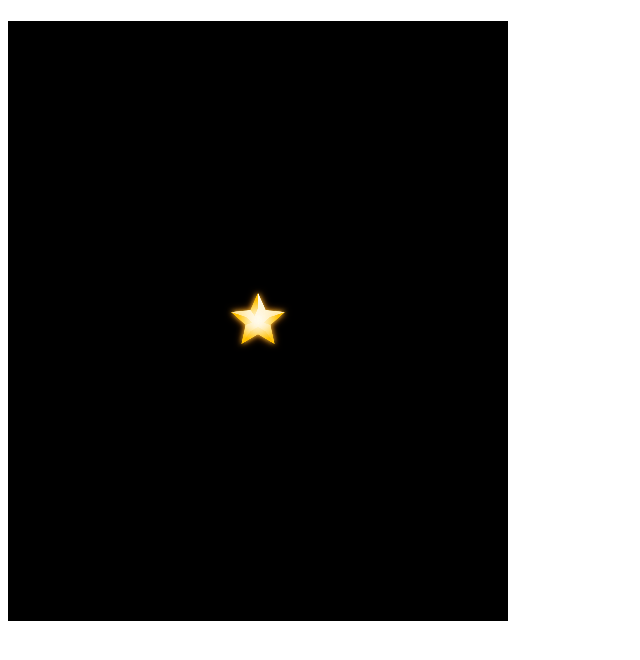
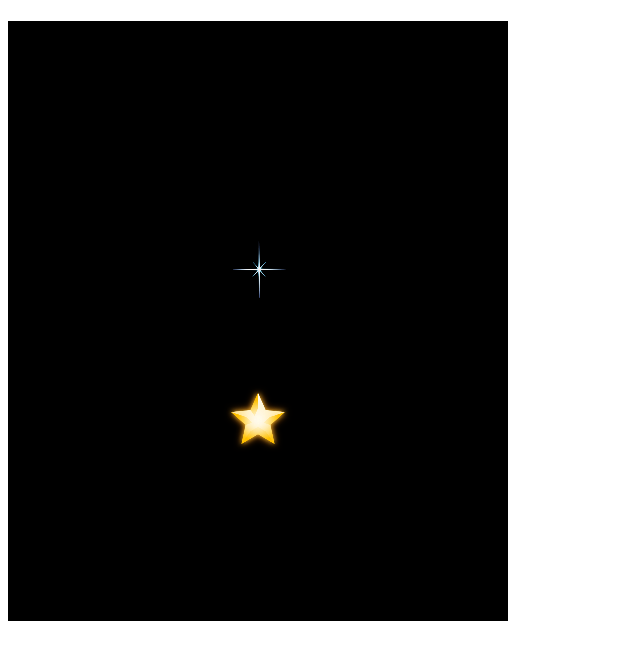
Before and after one commit to FenCode/Mirror-Lake, a plain HTML site: page index.html in a window 1280 px wide. Shown: the whole page, without its empty margins (0-640 px from the left). Drawn offline with Linux system fonts and the light colour scheme; animation ran at ten frames a second.

Commit message:
make a sky star
+ add sky star placeholder sprite
+ add sky star prefab
> change Star to lakeStar prefab
+ make skystar move with lakestar

```diff
--- a/index.html
+++ b/index.html
@@ -10,7 +10,8 @@
 	<script type="text/javascript" src="js/state/play.js"></script>
 	<!--prefabs-->
 	<script type="text/javascript" src="js/character/player.js"></script>
-	<script type="text/javascript" src="js/character/Star.js"></script>
+	<script type="text/javascript" src="js/character/lakeStar.js"></script>
+	<script type="text/javascript" src="js/character/skyStar.js"></script>
 	<!--<link rel="stylesheet" type="text/css" href="css/styles.css">-->
 </head>
 <body>
--- a/js/character/Star.js
+++ /dev/null
@@ -1,21 +0,0 @@
-// Star prefab constructor function
-
-function Star(game, xpos, ypos) {
-
-	// call to Phaser.Sprite // new Sprite(game, x, y, key, frame)
-	Phaser.Sprite.call(this, game, xpos, ypos, 'star');
-
-	// setting properties
-	this.scale.setTo(0.3);
-
-	// adding drag properties
-	this.inputEnabled = true;
-	this.input.enableDrag();
-}
-// explicitly define prefab's prototype (Phaser.Sprite) and constructor (Star)
-Star.prototype = Object.create(Phaser.Sprite.prototype);
-Star.prototype.constructor = Star;
-
-Star.prototype.update = function() {
-
-}
--- /dev/null
+++ b/js/character/lakeStar.js
@@ -0,0 +1,21 @@
+// lakeStar prefab constructor function
+
+function lakeStar(game, xpos, ypos) {
+
+	// call to Phaser.Sprite // new Sprite(game, x, y, key, frame)
+	Phaser.Sprite.call(this, game, xpos, ypos, 'lakestar');
+
+	// setting properties
+	this.scale.setTo(0.3);
+
+	// adding drag properties
+	this.inputEnabled = true;
+	this.input.enableDrag();
+}
+// explicitly define prefab's prototype (Phaser.Sprite) and constructor (lakeStar)
+lakeStar.prototype = Object.create(Phaser.Sprite.prototype);
+lakeStar.prototype.constructor = lakeStar;
+
+lakeStar.prototype.update = function() {
+
+}
--- /dev/null
+++ b/js/character/skyStar.js
@@ -0,0 +1,24 @@
+// skyStar prefab constructor function
+var thislakestarID;
+
+function skyStar(game, xpos, ypos, lakestarID) {
+
+	// call to Phaser.Sprite // new Sprite(game, x, y, key, frame)
+	Phaser.Sprite.call(this, game, xpos, ypos, 'skystar');
+
+	// setting properties
+	this.scale.setTo(0.3);
+
+	thislakestarID = lakestarID;
+}
+// explicitly define prefab's prototype (Phaser.Sprite) and constructor (skyStar)
+skyStar.prototype = Object.create(Phaser.Sprite.prototype);
+skyStar.prototype.constructor = skyStar;
+
+skyStar.prototype.update = function() {
+	this.x = thislakestarID.x;
+	this.y = thislakestarID.y - 150;
+
+	console.log('this.x pos: ' + this.x);
+	console.log('this.y pos: ' + this.y)
+}
--- a/js/main.js
+++ b/js/main.js
@@ -16,7 +16,8 @@ Load.prototype = {
 	{
 		// setting load path
 		game.load.path = './assets/placeholders/';
-		game.load.image('star', 'star.png');
+		game.load.image('lakestar', 'lakeStar.png');
+		game.load.image('skystar', 'skyStar.png');
 	},
 	create: function()
 	{
--- a/js/state/play.js
+++ b/js/state/play.js
@@ -14,10 +14,16 @@ play.prototype = {
 		platforms.enableBody = true;
 
 		// adding star prefab to game
-		star = new Star(game, game.width / 2, game.height / 2,);
-		game.add.existing(star);
+		lakestar1 = new lakeStar(game, game.width / 2, game.height / 2 + 100);
+		game.add.existing(lakestar1);
 		// setting anchor to center
-		star.anchor.setTo(0.5);
+		lakestar1.anchor.setTo(0.5);
+
+		// adding star prefab to game
+		skystar = new skyStar(game, game.width / 2, game.height / 2 - 100, lakestar1);
+		game.add.existing(skystar);
+		// setting anchor to center
+		skystar.anchor.setTo(0.5);
 	},
 
 	update: function() {
```
Also changed, not shown: assets/placeholders/lakeStar.png (renamed from assets/placeholders/star.png), assets/placeholders/skyStar.png (added).
